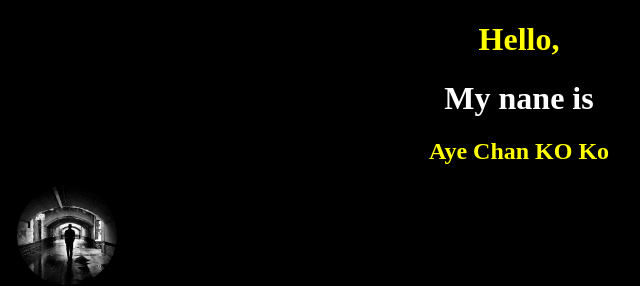
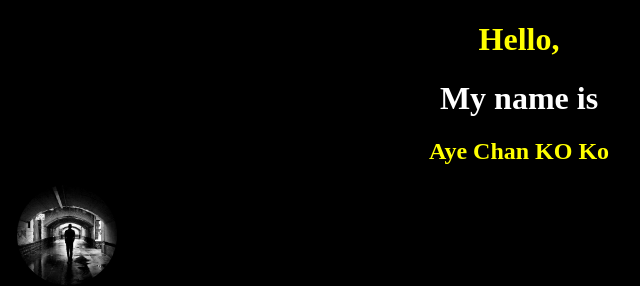
Before and after one commit to ayechanko25/Profile, a plain HTML site: page index.html in a window 1280 px wide. Shown: the top 286 px of the page, 121-761 px from the left. Drawn offline with Linux system fonts and the light colour scheme.

Commit message:
initial commit

```diff
--- a/index.html
+++ b/index.html
@@ -42,7 +42,7 @@
 </head>
 <body>
   <div id="container">
-      <h1 id="h">Hello,</h1><h1 id="h2">My nane is</h1>
+      <h1 id="h">Hello,</h1><h1 id="h2">My name is</h1>
       <h2 id="h1">Aye Chan KO Ko</h2>
       <img src="22007850_396249537460153_3743277330955246372_n.jpg" alt="this image" id="pp"><br>
     <a href="https://www.facebook.com/mega.heart.560"><img src="pngtree-facebook-icon-png-image_3566130.jpg" alt="" id="fb"></a>
```
